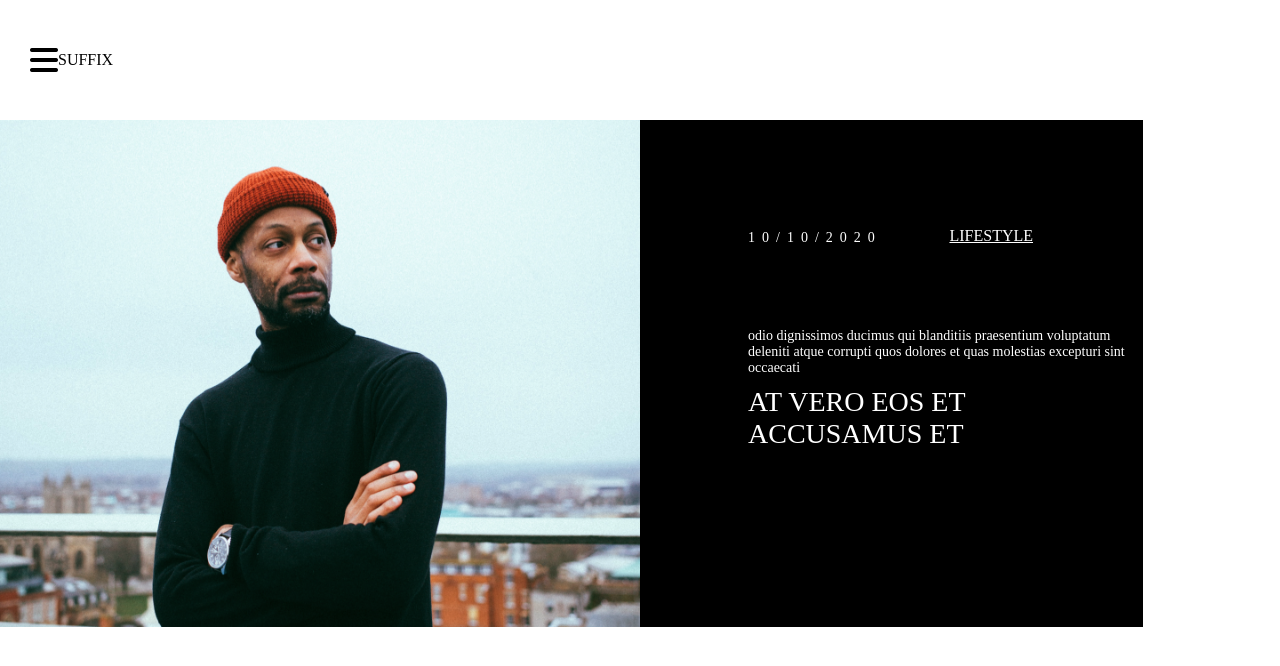
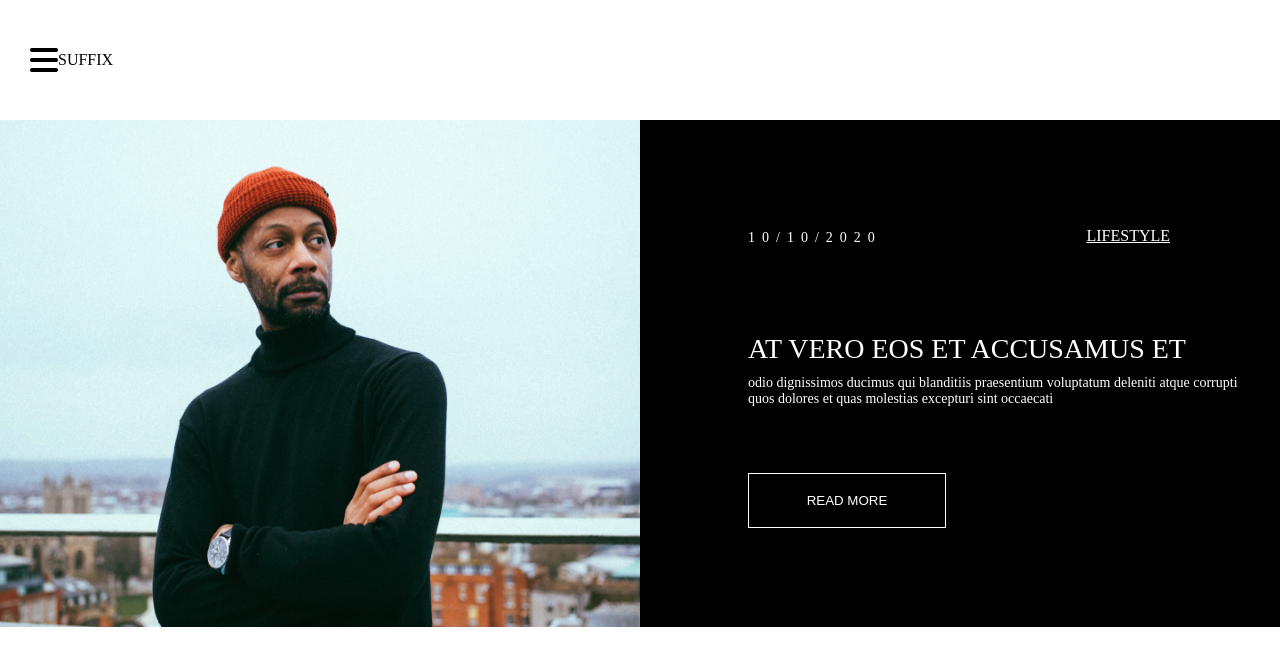
Before and after one commit to yuriikhomych23/logos-homework-6, a plain HTML site: page index.html in a window 1280 px wide. Drawn offline with Linux system fonts and the light colour scheme.

Commit message:
Sample code

```diff
--- a/css/index.css
+++ b/css/index.css
@@ -65,50 +65,42 @@
     text-decoration-line: underline;
 }
 
-.central-text-top{
+.centr{
     display: flex;
     flex-direction: column;
-    width: 503px;
-    height: 42px;
+    width: 600px;
+    height: 167px;
 }
 
-.main-text {
+.central-text-top{
     color: white;
     font-weight: 500;
     font-size: 28px;
+    text-transform: uppercase;
     padding-left: 108px;
-    padding-top: 140px;
-    text-transform: uppercase;
+    padding-top: 87px;
 }
 
-.central-text-bottom {
-    display: flex;
-    flex-direction: column;
-    width: 503px;
-    height: 115px;
-
-}
-
-.minor-text {
+.central-text-bottom{
     color: white;
     font-weight: 300;
     font-style: normal;
     font-size: 14px;
-    padding-top: 40px;
+    padding-top: 10px;
     padding-left: 108px;
 }
 
 .button {
-    border: 1px solid white;
-    width: 198px;
-    height: 55px;
-    padding-top: 362px;
     padding-left: 108px;
-
+    padding-top: 60px;
 }
 
 .read-more-button {
     color: white;
+    background-color: black;
+    width: 198px;
+    height: 55px;
+    border: 1px solid white;
+    text-transform: uppercase;
     text-align: center;
-    text-decoration: uppercase;
 }
--- a/index.html
+++ b/index.html
@@ -25,18 +25,20 @@
 							<p class="date">10/10/2020</p>
 							<p class="lifestyle">LIFESTYLE</p>
 						</div>
+						<div class="centr">
 							<div class="central-text-top">
-							<p class="main-text">at vero eos et accusamus et</p>
+								<p>at vero eos et accusamus et</p>
 							</div>
 							<div class="central-text-bottom">
-							<p class="minor-text">odio dignissimos ducimus qui
+								<p>odio dignissimos ducimus qui
 									blanditiis praesentium voluptatum deleniti atque
 									corrupti quos dolores et quas molestias excepturi
 									sint occaecati</p>
 							</div>
 						</div>
 						<div class="button">
-						<p class="read-more-button">read more</p>
+							<button class="read-more-button">read more</button>
+						</div>
 					</div>
 				</div>
 			</div>
```
Lines whose indentation alone changed are shown as unchanged.
